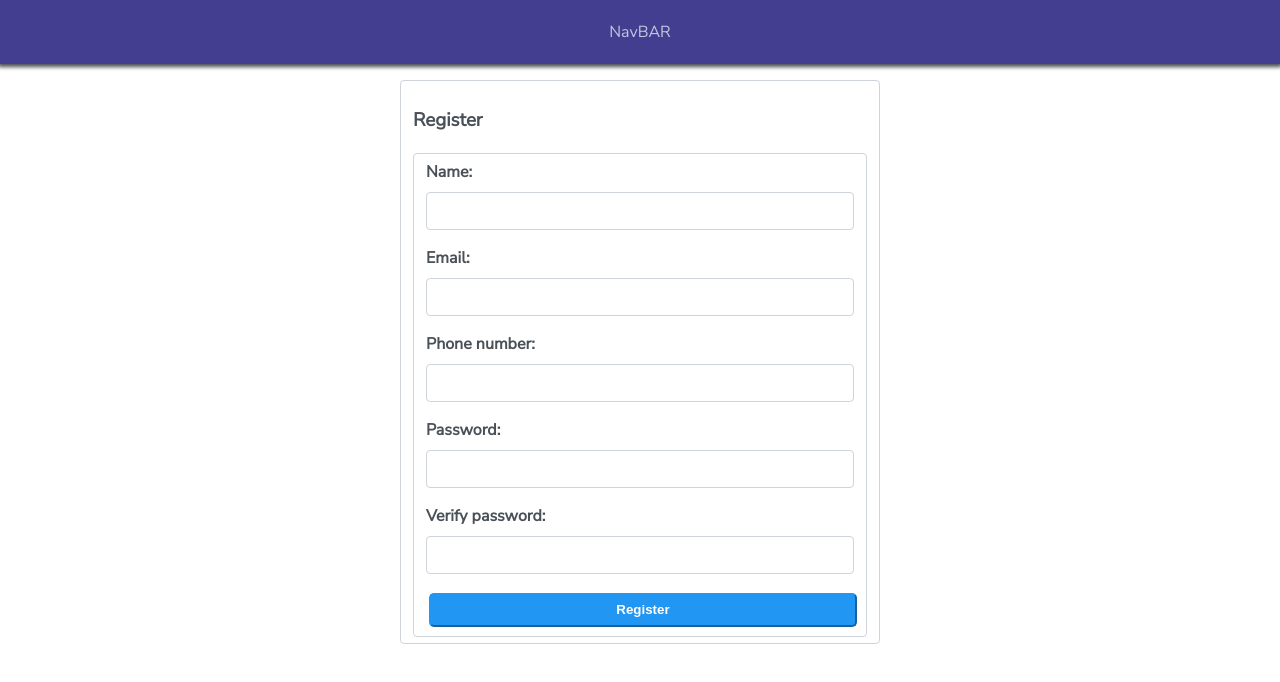
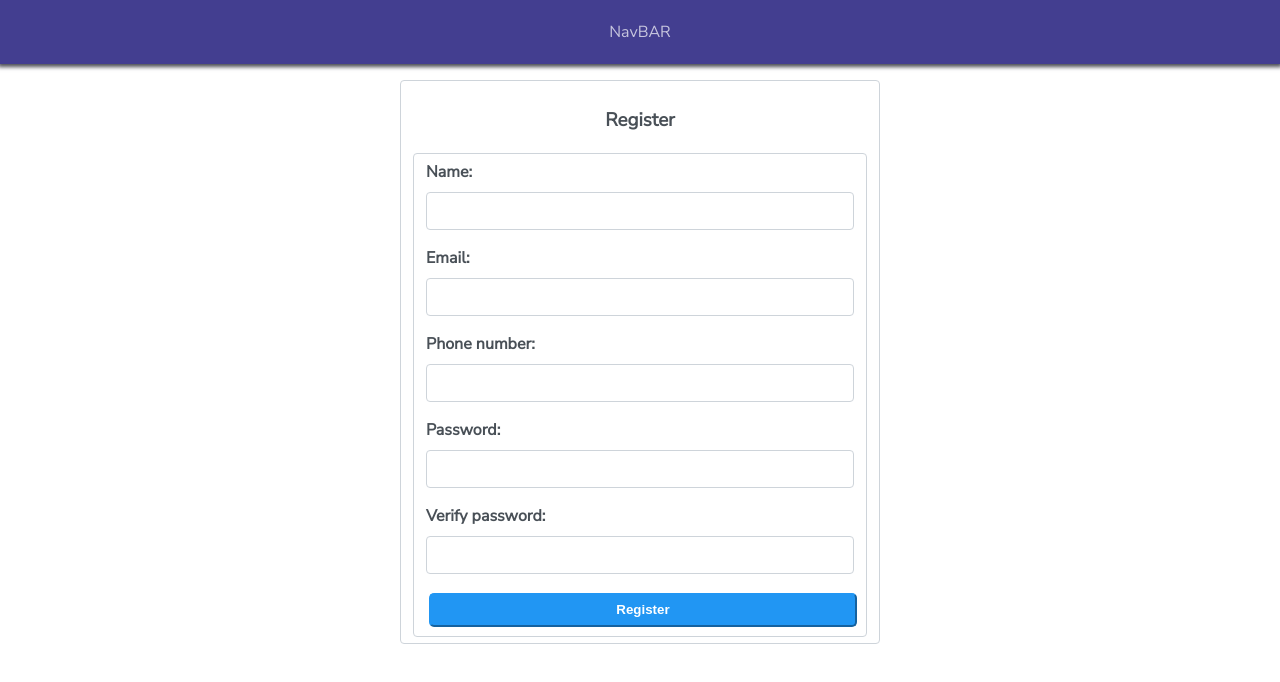
Before and after one commit to DanielCs1988/webshop-front, an Angular app: page /register in a window 1280 px wide. Shown: the top 682 px of the page. Built offline with nearby package versions, Linux system fonts and the light colour scheme.

Commit message:
adjusted register template

```diff
--- a/src/app/register/register.component.css
+++ b/src/app/register/register.component.css
@@ -0,0 +1,3 @@
+.center-text h3{
+  text-align: center;
+}
--- a/src/app/register/register.component.html
+++ b/src/app/register/register.component.html
@@ -1,5 +1,5 @@
 <div class="center-block">
-  <div class="form-group form-control">
+  <div class="center-text form-group form-control">
     <h3>Register</h3>
     <div class="form-control">
       <div class="form-group">
```
